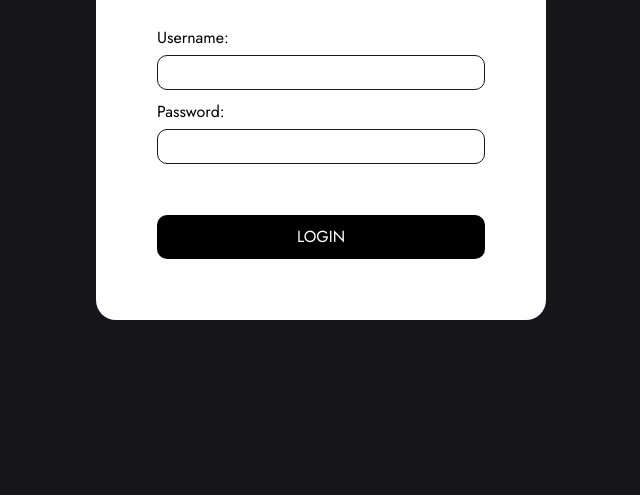
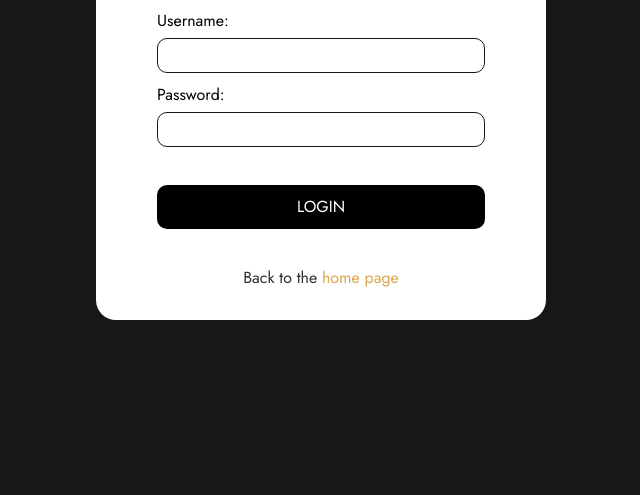
Before and after one commit to nguyenkyanh-2000/maison, a website: page login.html in a window 1280 px wide. Shown: the part 305-800 px from the top of the page, without its empty margins (319-959 px from the left). Drawn offline with nearby package versions, Linux system fonts and the light colour scheme.

Commit message:
Improve login page

```diff
--- a/login.html
+++ b/login.html
@@ -42,6 +42,11 @@
         />
       </div>
       <button type="submit" class="btn login-form__btn">Login</button>
+
+      <p class="login-form__homelink">
+        Back to the
+        <a href="/"> home page </a>
+      </p>
     </form>
   </body>
 </html>
--- a/sass/pages/_login.scss
+++ b/sass/pages/_login.scss
@@ -13,7 +13,7 @@
   height: 45rem;
   background-color: $color-secondary;
   border-radius: 2rem;
-  padding: 2rem;
+  padding: 3rem 2rem;
 
   display: grid;
   grid-template-rows: 2fr 1fr 1fr 2fr;
@@ -51,4 +51,16 @@
   &__input {
     border-radius: 1rem;
   }
+
+  &__homelink {
+    text-align: center;
+    @extend %text-base;
+    font-family: $font-secondary;
+    color: $color-primary-focus;
+
+    a {
+      text-decoration: none;
+      color: $color-accent;
+    }
+  }
 }
```
Also changed, not shown: css/main.css.
